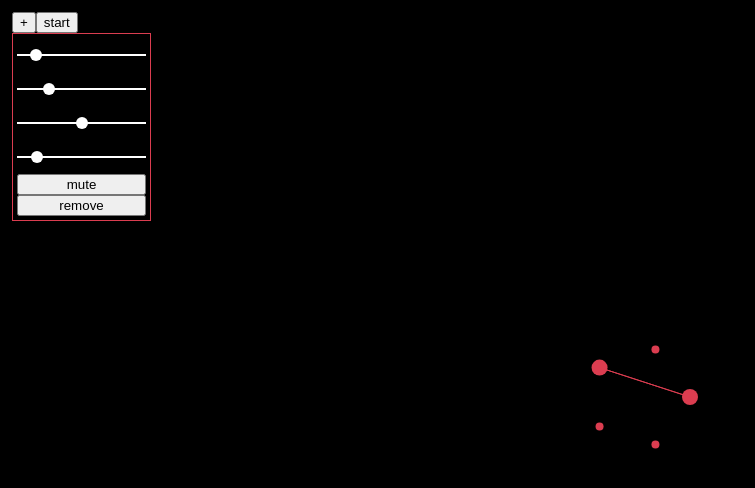
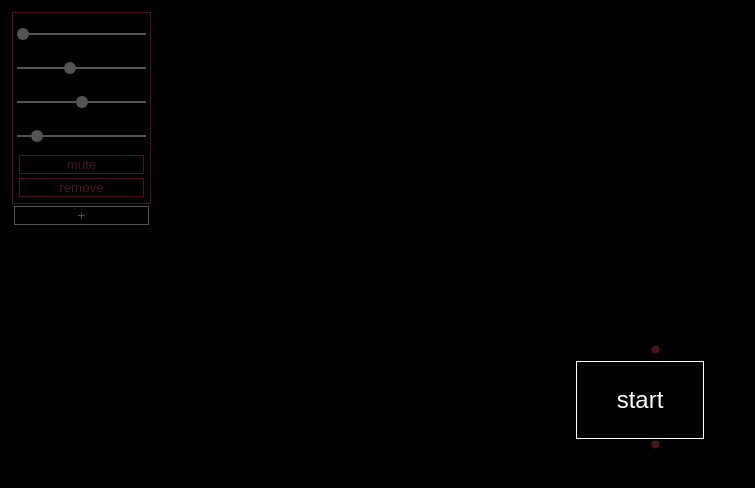
Before and after one commit to ikesau/tone-playground, a website built with Parcel: page index.html in a window 1280 px wide. Shown: the whole page, without its empty margins (0-755 px from the left). Built offline with nearby package versions, Linux system fonts and the light colour scheme; files whose address does not match are found by name.

Commit message:
finished

```diff
--- a/package.json
+++ b/package.json
@@ -13,7 +13,7 @@
   "dependencies": {
     "@types/d3": "^7.1.0",
     "d3": "^7.1.1",
-    "tone": "^14.7.77",
+    "tone": "^14.8.32",
     "typescript": "^4.4.4"
   },
   "parcel-comment": "using 2.0.0-rc.0 because of https://github.com/parcel-bundler/parcel/issues/7171",
--- a/src/index.ts
+++ b/src/index.ts
@@ -79,9 +79,9 @@ class Pattern {
           const circle = d3.selectAll(
             `#${pattern.getId()} circle:nth-child(${index + 1})`,
           )
-          circle.attr('class', 'on active')
+          circle.classed('on active', true)
           setTimeout(() => {
-            circle.attr('class', 'on')
+            circle.classed('active', false)
           }, 100)
         }, time)
       },
@@ -102,7 +102,9 @@ class Pattern {
   setToneSequence() {
     this.toneSequence.clear()
     this.toneSequence = this.buildToneSequenceData()
-    this.toneSequence.start(0)
+    if (Tone.Transport.state === 'started') {
+      this.toneSequence.start(0)
+    }
   }
 
   getNote() {
@@ -148,12 +150,7 @@ class Pattern {
   }
 }
 
-const patterns: Pattern[] = [
-  new Pattern(2, 3),
-  // new Pattern(random(1, 5), random(3, 5)),
-  // new Pattern(random(2, 5), random(2, 5)),
-  // new Pattern(random(2, 5), random(2, 5)),
-]
+const patterns: Pattern[] = [new Pattern(random(1, 5), random(3, 5))]
 
 const sampler = new Tone.Sampler({
   urls: notes.reduce((acc, key) => ({ ...acc, [key]: `${key}.mp3` }), {}),
@@ -166,24 +163,33 @@ const controlsContainer = d3
   .attr('class', 'controls-container')
 
 controlsContainer
+  .append('div')
+  .attr('class', 'add-pattern-button-wrapper')
   .append('button')
+  .attr('class', 'button')
   .text('+')
   .on('click', () => {
-    const pattern = new Pattern(random(10), random(10))
+    const pattern = new Pattern(random(1, 10), random(1, 10))
     patterns.push(pattern)
-    pattern.getToneSequence().start(0)
+    if (Tone.Transport.state == 'started') {
+      pattern.getToneSequence().start(0)
+    }
     draw()
     renderControls()
   })
 
-controlsContainer
+d3.select('body')
+  .append('div')
+  .attr('class', 'start-button-container')
   .append('button')
+  .attr('class', 'button')
   .text('start')
   .on('click', () => {
     Tone.Transport.start(0, 0)
     patterns.forEach((pattern) => {
       pattern.getToneSequence().start(0)
     })
+    d3.select('.start-button-container').remove()
   })
 
 function renderControls() {
@@ -212,7 +218,7 @@ function renderControls() {
   controls
     .append('input')
     .attr('type', 'range')
-    .attr('min', '1')
+    .attr('min', '0')
     .attr('max', '10')
     .attr('step', '1')
     .attr('value', (pattern) => pattern.getOff())
@@ -247,15 +253,23 @@ function renderControls() {
 
   controls
     .append('button')
-    .text('mute')
+    .text((pattern) => (pattern.getToneSequence().mute ? 'unmute' : 'mute'))
+    .attr('class', 'button')
     .on('click', function (_, pattern) {
       const toneSequence = pattern.getToneSequence()
-      // https://github.com/Tonejs/Tone.js/issues/823
       toneSequence.mute = !toneSequence.mute
+      // d3.selectAll(`#${pattern.getId()} circle`).classed(
+      //   'muted',
+      //   toneSequence.mute,
+      // )
+      renderControls()
+      draw()
     })
+
   controls
     .append('button')
     .text('remove')
+    .attr('class', 'button')
     .on('click', function (_, pattern) {
       pattern.getToneSequence().dispose()
       patterns.splice(patterns.indexOf(pattern), 1)
@@ -295,7 +309,17 @@ function draw() {
       const radius = 50 * patterns.indexOf(pattern) + 50
       return Math.sin((i * 2 * Math.PI) / patternData.length) * radius
     })
-    .attr('class', (x) => (x === '1' ? 'on' : 'off'))
+    .attr('class', function (x, i, t) {
+      // @ts-ignore
+      const pattern: Pattern = d3.select(this?.parentNode).datum()
+      const isMuted = pattern.getToneSequence().mute
+
+      return cx({
+        on: x === '1',
+        off: x !== '1',
+        muted: isMuted,
+      })
+    })
 
   // polygons
   svg.selectAll('polygon').remove()
@@ -308,7 +332,9 @@ function draw() {
     .attr('stroke', function () {
       // @ts-ignore
       const pattern: Pattern = d3.select(this?.parentNode).datum()
-      return pattern.getColour()
+      return pattern.getToneSequence().mute
+        ? 'transparent'
+        : pattern.getColour()
     })
     .attr('points', function (pattern) {
       return pattern
@@ -382,3 +408,10 @@ function debounce(fn: Function, ms = 300) {
     timeoutId = setTimeout(() => fn.apply(this, args), ms)
   }
 }
+
+function cx(classes: Record<string, boolean>): string {
+  return Object.keys(classes).reduce((acc: string, key: string) => {
+    if (classes[key]) return acc + ' ' + key
+    return acc
+  }, '')
+}
--- a/src/styles.css
+++ b/src/styles.css
@@ -4,10 +4,32 @@ body {
   background: #000;
 }
 
+.start-button-container {
+  width: 100vw;
+  height: 100vh;
+  position: absolute;
+  display: flex;
+  justify-content: center;
+  background: #000000ab;
+}
+
+.start-button-container .button {
+  color: white;
+  padding: 24px;
+  margin: auto;
+  max-width: 128px;
+  text-align: center;
+  font-size: 24px;
+}
+
 .controls-container {
   position: fixed;
   color: #fff;
   margin: 12px;
+  display: flex;
+  flex-direction: column;
+  max-height: 100vh;
+  flex-wrap: wrap;
 }
 
 .controls {
@@ -15,6 +37,19 @@ body {
   padding: 4px;
   display: flex;
   flex-direction: column;
+}
+
+.button {
+  border: 1px solid currentcolor;
+  color: inherit;
+  background: black;
+  flex: 1;
+  margin: 2px;
+}
+
+.add-pattern-button-wrapper {
+  display: flex;
+  order: 1;
 }
 
 circle.on {
@@ -27,6 +62,10 @@ circle.on.active {
   transition-timing-function: cubic-bezier(0.68, -0.55, 0.27, 1.55);
 }
 
+circle.on.muted {
+  r: 4px;
+}
+
 circle.off {
   r: 4px;
 }
@@ -35,42 +74,52 @@ circle.off {
 
 .colour-d8973c {
   border-color: #d8973c;
+  color: #d8973c;
 }
 
 .colour-c3dfe0 {
   border-color: #c3dfe0;
+  color: #c3dfe0;
 }
 
 .colour-5d675b {
   border-color: #5d675b;
+  color: #5d675b;
 }
 
 .colour-5a4085 {
   border-color: #5a4085;
+  color: #5a4085;
 }
 
 .colour-8b80f9 {
   border-color: #8b80f9;
+  color: #8b80f9;
 }
 
 .colour-beb8eb {
   border-color: #beb8eb;
+  color: #beb8eb;
 }
 
 .colour-04c7b0 {
   border-color: #04c7b0;
+  color: #04c7b0;
 }
 
 .colour-db3d50 {
   border-color: #db3d50;
+  color: #db3d50;
 }
 
 .colour-f97068 {
   border-color: #f97068;
+  color: #f97068;
 }
 
 .colour-fffdfd {
   border-color: #fffdfd;
+  color: #fffdfd;
 }
 
 /* Inputs */
```
Also changed, not shown: 1 other file.
